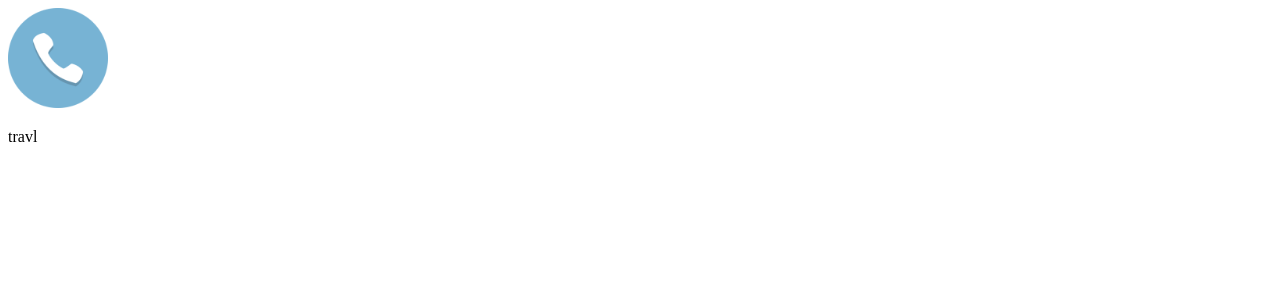
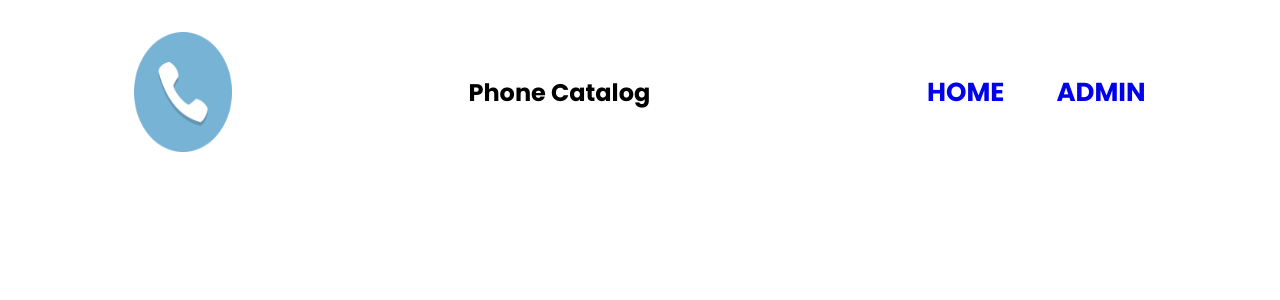
Before and after one commit to Casandrabenpor/Phone-catalog, a React (Create React App) app: page / in a window 1280 px wide. Shown: the top 300 px of the page. Built offline with nearby package versions, Linux system fonts and the light colour scheme.

Commit message:
nav routes

```diff
--- a/src/components/Admin/admin.tsx
+++ b/src/components/Admin/admin.tsx
@@ -3,7 +3,7 @@ import React from 'react';
 export const Admin = () => {
   return (
     <>
-      <button>hola</button>
+      <button>ADMIN</button>
     </>
   );
 };
--- a/src/components/nav.tsx
+++ b/src/components/nav.tsx
@@ -1,16 +1,24 @@
 import React from 'react';
 import Logo from '../assets/logophone.png';
+import { LogoNav } from '../styles/NavStyled';
+import { Link } from 'react-router-dom';
 
 export const Nav = () => {
   return (
     <>
       <div>
-        <div>
-          <img src={Logo} alt="Logo" width={100} height={100} />
-        </div>
-        <div>
-          <p>travl</p>
-        </div>
+        <LogoNav>
+          <img src={Logo} alt="Logo" />
+          <h2>Phone Catalog</h2>
+          <ul>
+            <li key="home">
+              <Link to="/">HOME</Link>
+            </li>
+            <li key="admin">
+              <Link to="/admin">ADMIN</Link>
+            </li>
+          </ul>
+        </LogoNav>
       </div>
     </>
   );
--- /dev/null
+++ b/src/index.css
@@ -0,0 +1,11 @@
+@import url("https://fonts.googleapis.com/css2?family=Poppins:wght@200;300;400;500;600;700&display=swap");
+
+body {
+    margin: 0;
+    font-family: "Poppins";
+    background-color: #fff;
+}
+
+* {
+    box-sizing: border-box;
+}
--- a/src/index.tsx
+++ b/src/index.tsx
@@ -2,6 +2,7 @@ import React from 'react';
 import { createRoot } from 'react-dom/client';
 import { HashRouter, Routes, Route } from 'react-router-dom';
 import { HomePage } from './pages/homePage';
+import './index.css';
 // import { Provider } from 'react-redux';
 // import { store } from './app/store';
 
--- a/src/pages/adminPage.tsx
+++ b/src/pages/adminPage.tsx
@@ -1,9 +1,11 @@
 import React from 'react';
 import { Admin } from '../components/Admin/admin';
+import { Nav } from '../components/nav';
 
 export const AdminPage = () => {
   return (
     <>
+      <Nav />
       <Admin />
     </>
   );
--- a/src/styles/NavStyled.ts
+++ b/src/styles/NavStyled.ts
@@ -1,4 +1,30 @@
 import styled from 'styled-components';
 import { colors } from './theme';
 
-export const CustomLink = styled.div``;
+export const LogoNav = styled.nav`
+  display: flex;
+  flex-direction: row;
+  align-items: center;
+  justify-content: space-around;
+  gap: 2em;
+  padding: 2em;
+  img {
+    width: 8%;
+    height: 15vh;
+  }
+  ul {
+    display: flex;
+    flex-direction: row;
+    justify-content: center;
+    gap: 2em;
+    list-style: none;
+    font-size: 26px;
+    font-weight: bold;
+  }
+  a {
+    text-decoration: none;
+    &:hover {
+      border-bottom: 2px solid #b88e2f;
+    }
+  }
+`;
```
